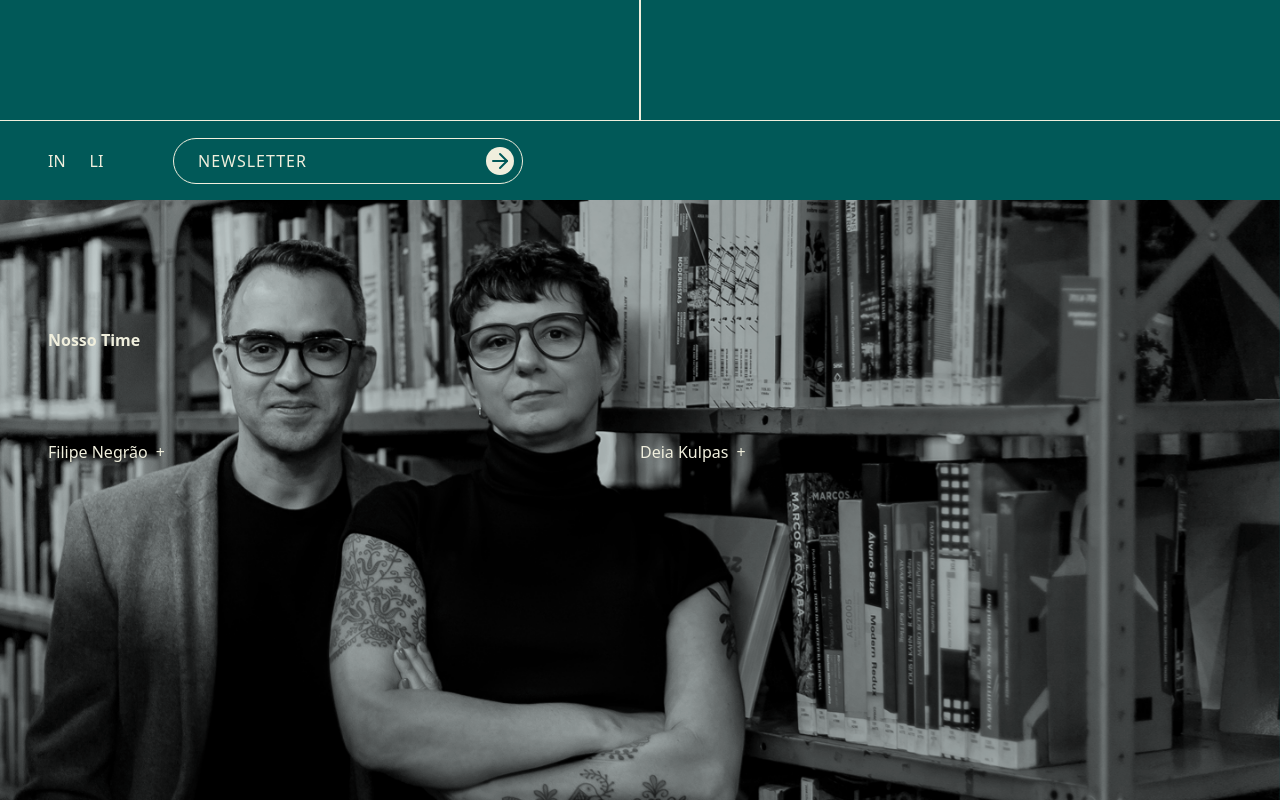
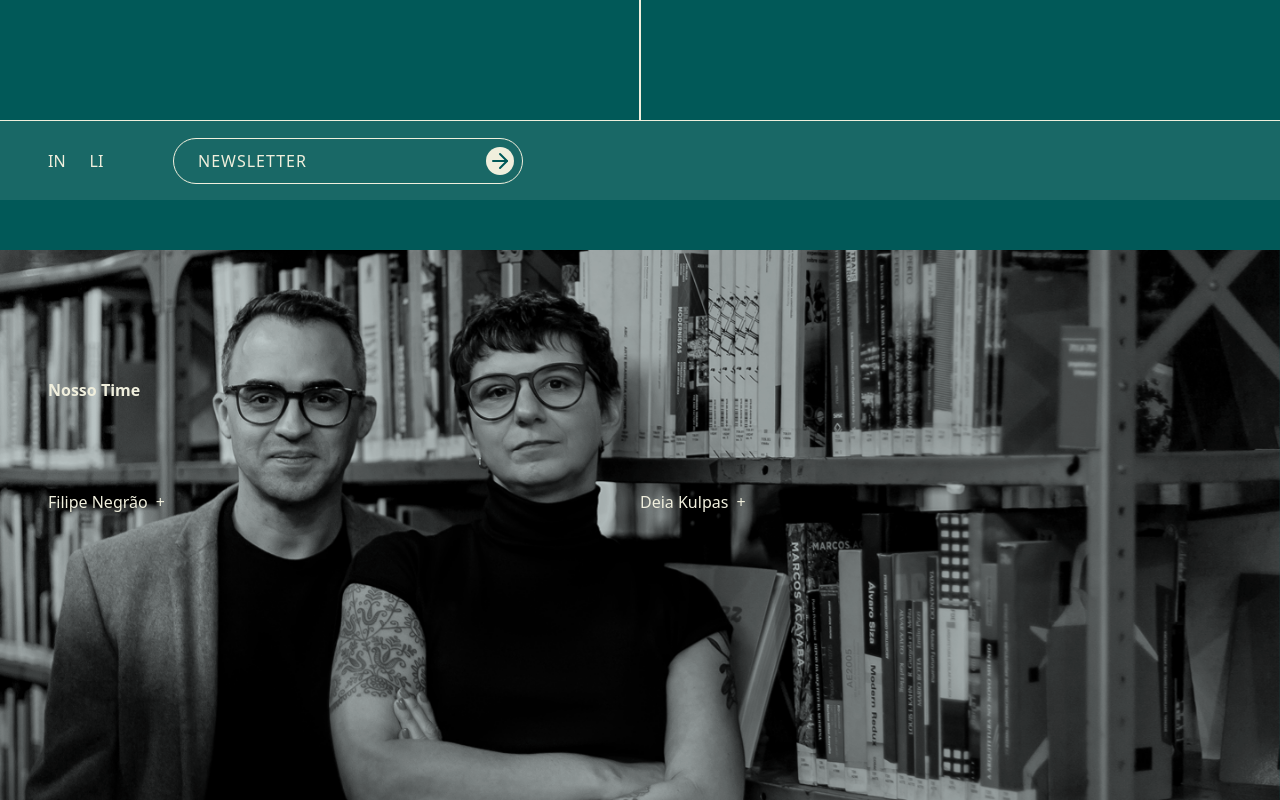
Before and after one commit to filipenegrao/ligatipo-site-2025, a Next.js app: page / in a window 1280 px wide. Shown: the part 600-1400 px from the top of the page. Built offline with nearby package versions, Linux system fonts and the light colour scheme.

Commit message:
add general hover effects

```diff
--- a/app/page.js
+++ b/app/page.js
@@ -1,5 +1,6 @@
 "use client";
 import ThemeScrollController from "@/components/anim/ThemeScrollController";
+import HideUIOnScroll from "@/components/anim/HideUIOnScroll";
 
 import MainHeader from "@/components/main-header";
 import FixedFooter from "@/components/fixed-footer";
@@ -24,6 +25,7 @@ export default function Home() {
         bgLayerSelector="#bg-layer"
         menuSelector=".site-menu"
       />
+      <HideUIOnScroll />
       <MainHeader />
       <FixedFooter />
       <IntroSection />
--- /dev/null
+++ b/components/anim/HideUIOnScroll.js
@@ -0,0 +1,89 @@
+"use client";
+import { useLayoutEffect } from "react";
+import { gsap } from "gsap";
+import { ScrollTrigger } from "gsap/ScrollTrigger";
+
+gsap.registerPlugin(ScrollTrigger);
+
+export default function HideUIOnScroll() {
+  useLayoutEffect(() => {
+    const menu = document.querySelector(".site-menu");
+    const footer = document.querySelector(".fixed-footer");
+    const lines = document.querySelectorAll(".site-line");
+
+    if (!menu && !footer && (!lines || lines.length === 0)) return;
+
+    // Estado inicial
+    gsap.set([menu, footer], { y: 0, opacity: 1 });
+
+    const hideUI = () => {
+      gsap.to(menu, {
+        y: -24,
+        opacity: 0,
+        duration: 0.25,
+        ease: "power2.out",
+        overwrite: "auto",
+      });
+      gsap.to(footer, {
+        y: 24,
+        opacity: 0,
+        duration: 0.25,
+        ease: "power2.out",
+        overwrite: "auto",
+      });
+      gsap.to(lines, {
+        opacity: 0,
+        duration: 0.2,
+        ease: "power2.out",
+        overwrite: "auto",
+      });
+    };
+
+    const showUI = () => {
+      gsap.to(menu, {
+        y: 0,
+        opacity: 1,
+        duration: 0.35,
+        ease: "power3.out",
+        overwrite: "auto",
+        delay: 0.05,
+      });
+      gsap.to(footer, {
+        y: 0,
+        opacity: 1,
+        duration: 0.35,
+        ease: "power3.out",
+        overwrite: "auto",
+        delay: 0.05,
+      });
+      gsap.to(lines, {
+        opacity: 1,
+        duration: 0.3,
+        ease: "power3.out",
+        overwrite: "auto",
+        delay: 0.05,
+      });
+    };
+
+    // Debounce (impede a UI de ficar piscando com scroll muito leve)
+    let endTimeout;
+    const onStart = () => {
+      clearTimeout(endTimeout);
+      hideUI();
+    };
+    const onEnd = () => {
+      clearTimeout(endTimeout);
+      endTimeout = setTimeout(showUI, 120);
+    };
+
+    ScrollTrigger.addEventListener("scrollStart", onStart);
+    ScrollTrigger.addEventListener("scrollEnd", onEnd);
+
+    return () => {
+      ScrollTrigger.removeEventListener("scrollStart", onStart);
+      ScrollTrigger.removeEventListener("scrollEnd", onEnd);
+    };
+  }, []);
+
+  return null;
+}
--- a/components/anim/ThemeScrollController.js
+++ b/components/anim/ThemeScrollController.js
@@ -8,14 +8,15 @@ export default function ThemeScrollController() {
   useLayoutEffect(() => {
     const bg = document.querySelector("#bg-layer");
     const menu = document.querySelector(".site-menu");
-
     const footer = document.querySelector(".fixed-footer");
     const lines = document.querySelectorAll(".site-line");
-    const newsForm = document.querySelector(".news-form");
     const newsInput = document.querySelector(".news-input");
     const newsBtn = document.querySelector(".news-btn");
+    const sections = gsap.utils.toArray(".themed-section");
+    const introSection = document.querySelector(".intro-section");
+    const middleLine = document.querySelector(".mid-line");
 
-    const sections = gsap.utils.toArray(".themed-section");
+    console.log("intro: ", introSection, "mid line: ", middleLine);
 
     if (!bg || !menu || sections.length === 0) return;
 
@@ -89,6 +90,73 @@ export default function ThemeScrollController() {
       });
     });
 
+    // Small dwell/pause when a section hits the top (pin briefly)
+    // Adjust dwellPx for longer/shorter pause; applied only on desktop for better UX.
+    if (window.innerWidth >= 768) {
+      const dwellPx = 50;
+      sections.forEach((sec) => {
+        ScrollTrigger.create({
+          trigger: sec,
+          start: "top top",
+          end: `+=${dwellPx}`,
+          pin: true,
+          pinSpacing: true,
+          anticipatePin: 1,
+        });
+      });
+    }
+
+    // Middle line fade in on intro
+    if (introSection && middleLine) {
+      console.log("Setting up middle line animation");
+      gsap.set(middleLine, {
+        transformOrigin: "bottom center",
+        willChange: "transform",
+      });
+      // Controls to tune speed:
+      //  - data-line-span on the section: multiplier of viewport height used for the animation distance (default 1.0)
+      //  - data-line-scrub on the section: seconds of smoothing (scrub) – higher = feels slower (default 0 = instant follow)
+      const spanAttr = parseFloat(
+        introSection.getAttribute("data-line-span") || "1.0"
+      );
+      const scrubAttr = parseFloat(
+        introSection.getAttribute("data-line-scrub") || "0"
+      );
+      const spanFactor = isNaN(spanAttr) ? 1.0 : spanAttr; // e.g., 0.6 faster, 1.2 slower
+      const scrubValue = !isNaN(scrubAttr) && scrubAttr > 0 ? scrubAttr : true; // true follows scroll; number adds smoothing
+      gsap.fromTo(
+        middleLine,
+        { scaleY: 1 },
+        {
+          scaleY: 0,
+          ease: "none",
+          scrollTrigger: {
+            trigger: introSection,
+            start: "top top",
+            end: () => "+=" + Math.max(1, window.innerHeight * spanFactor),
+            scrub: scrubValue,
+            // markers: true,
+          },
+        }
+      );
+    }
+
+    // // Snap to sections
+    // sections.forEach((sec) => {
+    //   ScrollTrigger.create({
+    //     trigger: sec,
+    //     start: "top top",
+    //     end: "bottom top",
+    //     scroller: window,
+    //     // markers: true,
+    //     snap: {
+    //       snapTo: 1,
+    //       duration: 0.65,
+    //       ease: "power3.out",
+    //     },
+    //   });
+    // });
+
     // refresh after images load
     const onLoad = () => ScrollTrigger.refresh();
     window.addEventListener("load", onLoad);
--- a/components/complements/font-cards.js
+++ b/components/complements/font-cards.js
@@ -1,8 +1,46 @@
+"use client";
+import { useRef, useEffect } from "react";
 import styles from "./font-cards.module.scss";
 
 export default function FontCards({ icon, font_name, samples = [], label }) {
+  const cardRef = useRef(null);
+
+  useEffect(() => {
+    const cardElement = cardRef.current;
+    if (!cardElement) return;
+
+    const inner = cardElement.querySelector(`.${styles["card-inner"]}`);
+    const prefersReducedMotion = window.matchMedia(
+      "(prefers-reduced-motion: reduce)"
+    ).matches;
+    if (prefersReduced) return;
+
+    const maxTilt = 10; // ajuste aqui se quiser mais/menos movimento
+
+    const handleMove = (e) => {
+      const rect = card.getBoundingClientRect();
+      const px = (e.clientX - rect.left) / rect.width;
+      const py = (e.clientY - rect.top) / rect.height;
+      const rotY = (px - 0.5) * (maxTilt * 2);
+      const rotX = (0.5 - py) * (maxTilt * 2);
+      inner.style.transform = `rotateX(${rotX}deg) rotateY(${rotY}deg)`;
+    };
+
+    const reset = () => {
+      inner.style.transform = "rotateX(0deg) rotateY(0deg)";
+    };
+
+    card.addEventListener("mousemove", handleMove);
+    card.addEventListener("mouseleave", reset);
+    return () => {
+      card.removeEventListener("mousemove", handleMove);
+      card.removeEventListener("mouseleave", reset);
+    };
+  }, []);
+
   return (
     <div className={styles["font-cards"]}>
+      <div className={styles["card-inner"]}>
         <div className={styles["card-header"]}>
           <div className={styles["line-left"]}></div>
           <div className={styles["icon"]}>{icon}</div>
@@ -30,5 +68,6 @@ export default function FontCards({ icon, font_name, samples = [], label }) {
         <div className={styles["divider"]}></div>
         <div className={styles["font-name"]}>{label ?? font_name}</div>
       </div>
+    </div>
   );
 }
--- a/components/complements/font-cards.module.scss
+++ b/components/complements/font-cards.module.scss
@@ -7,6 +7,8 @@
     padding: 20px;
     color: $eggshell;
     box-shadow: 0 4px 4px 0 rgba(0, 0, 0, 0.25);
+    perspective: 900px;
+    transform-style: preserve-3d;
 
     .card-header {
         display: flex;
@@ -51,3 +53,15 @@
         text-align: center;
     }
 }
+
+.card-inner {
+    transform: rotateX(0deg) rotateY(0deg);
+    transform-style: preserve-3d;
+    transition: transform 150ms ease-out;
+    will-change: transform;
+}
+
+/* opcional: sombra leve ao interagir */
+// .font-cards:hover .card-inner {
+//     box-shadow: 0 10px 35px rgba(0, 0, 0, 0.25);
+// }
--- a/components/fixed-footer.module.scss
+++ b/components/fixed-footer.module.scss
@@ -6,6 +6,8 @@
     bottom: 0;
     width: 100%;
     height: 5rem;
+    background-color: color.adjust($eggshell, $alpha: -0.9);
+    z-index: 10;
 
     .site-line {
         width: 100%;
--- a/components/main-header.js
+++ b/components/main-header.js
@@ -4,8 +4,8 @@ import Link from "next/link";
 export default function MainHeader() {
   return (
     <>
-      <header className={`${styles.header}`}>
-        <div className={`${styles["content-header"]} site-menu`}>
+      <header className={`${styles.header} header-main site-menu`}>
+        <div className={`${styles["content-header"]}`}>
           <Link href="/" className={styles.logo}>
             ligatipo
           </Link>
--- a/components/main-header.module.scss
+++ b/components/main-header.module.scss
@@ -1,4 +1,5 @@
 @use "../app/globals" as *;
+@use "sass:color";
 
 .flex {
     display: flex;
@@ -9,6 +10,8 @@
     position: fixed;
     width: 100%;
     height: 5rem;
+    background-color: color.adjust($eggshell, $alpha: -0.9);
+    z-index: 10;
 
     .content-header {
         display: flex;
--- a/components/sections/intro.module.scss
+++ b/components/sections/intro.module.scss
@@ -1,7 +1,7 @@
 @use "../../app/globals" as *;
 
 .section-intro {
-    // background-color: $green;
+    background-color: $green;
 
     .section-content {
         height: 100%;
@@ -19,6 +19,7 @@
             height: 100%;
             width: 1.5px;
             background-color: $eggshell;
+            will-change: transform;
         }
 
         .logo-container {
--- a/components/sections/introSection.js
+++ b/components/sections/introSection.js
@@ -4,13 +4,14 @@ import LogoLigatipo from "../svgs/logo-ligatipo";
 export default function Intro() {
   return (
     <section
-      className={`${styles["section-intro"]} ${styles.section} themed-section`}
+      className={`${styles["section-intro"]} ${styles.section} themed-section intro-section`}
       data-bg="#015958"
       data-menu="#F0EFDD"
+      data-line-span="0.5"
     >
       <div className={styles["section-content"]}>
         <h1>descubra, aprenda e inove com a gente.</h1>
-        <div className={styles["middle-line"]}></div>
+        <div className={`${styles["middle-line"]} mid-line`}></div>
         <div className={styles["logo-container"]}>
           <LogoLigatipo />
         </div>
```
Lines whose indentation alone changed are shown as unchanged.
